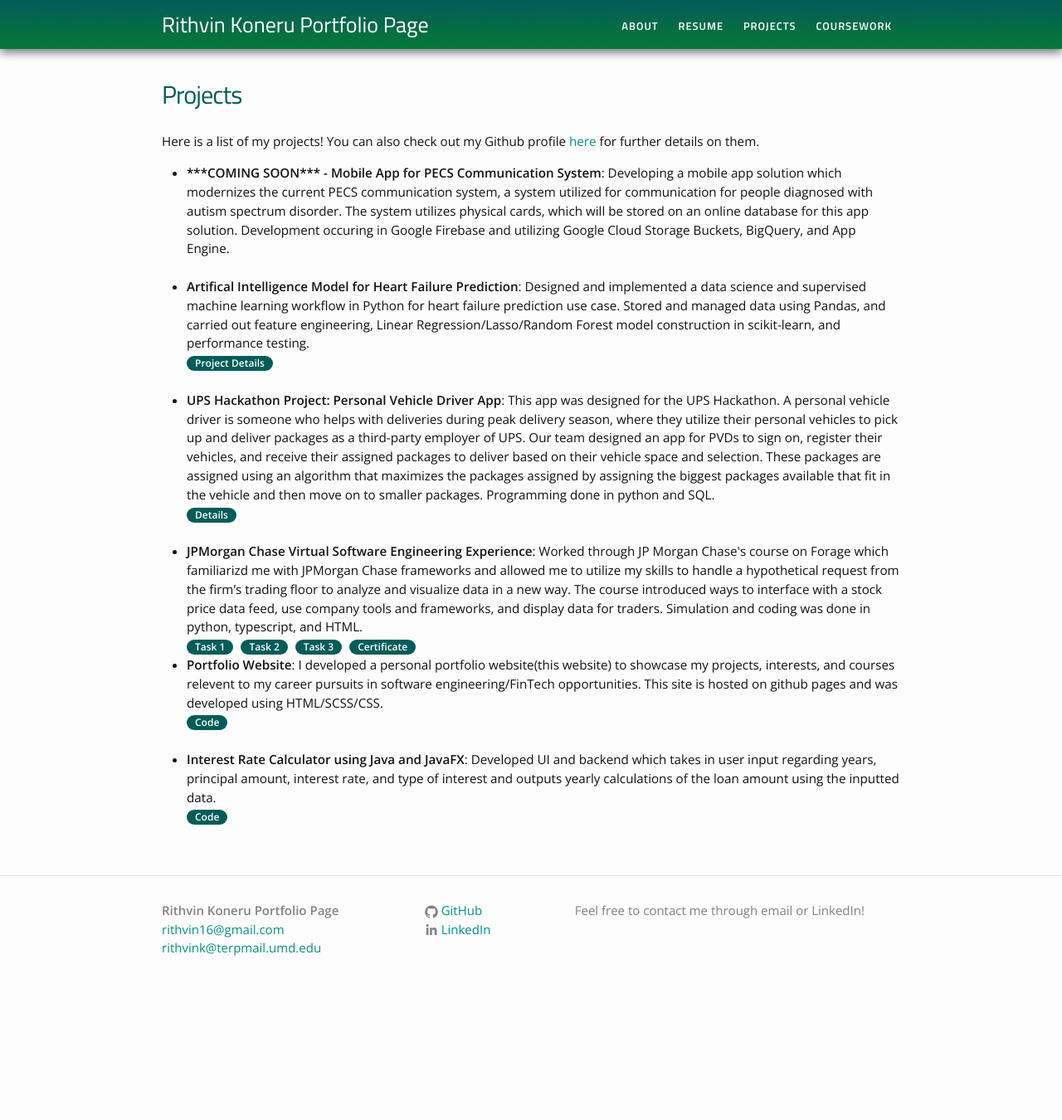
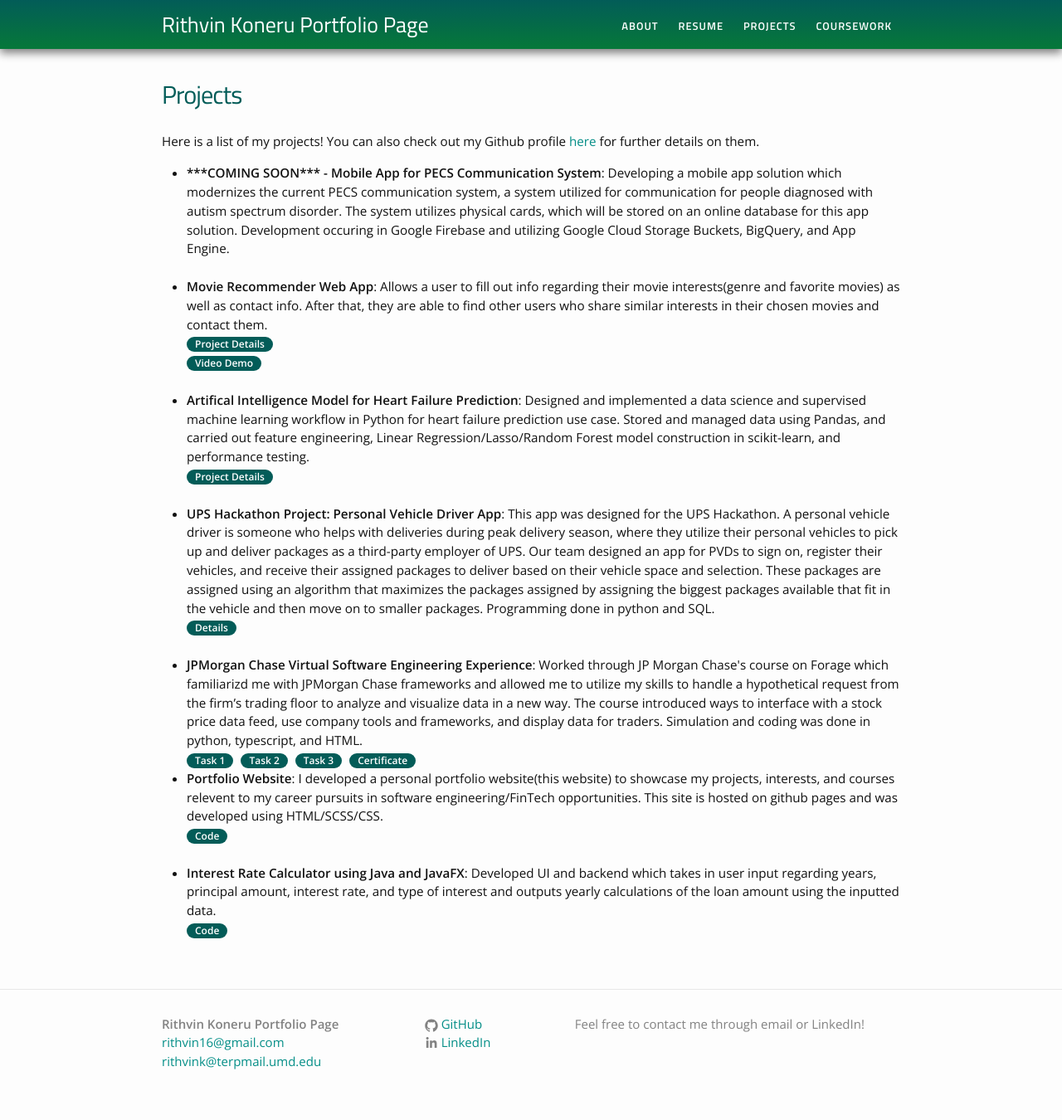
Before and after one commit to RithvinK/RithvinK.github.io, a Jekyll site: the page built from projects.md, in a window 1280 px wide. Shown: the whole page at 83% size. Built offline with Jekyll 4.4.1, drawn with Linux system fonts in a browser that asks for light colours; before the commit the page ends 1214 px from its top, so only the background shows below that.

Commit message:
Update projects.md

```diff
--- a/projects.md
+++ b/projects.md
@@ -9,6 +9,11 @@ Here is a list of my projects! You can also check out my Github profile <a href=
 <ul>
 	<li>
 		<b>***COMING SOON*** - Mobile App for PECS Communication System</b>: Developing a mobile app solution which modernizes the current PECS communication system, a system utilized for communication for people diagnosed with autism spectrum disorder. The system utilizes physical cards, which will be stored on an online database for this app solution. Development occuring in Google Firebase and utilizing Google Cloud Storage Buckets, BigQuery, and App Engine. <br>
+	</li><br>
+	<li>
+		<b>Movie Recommender Web App</b>: Allows a user to fill out info regarding their movie interests(genre and favorite movies) as well as contact info. After that, they are able to find other users who share similar interests in their chosen movies and contact them. <br>
+		<a href="https://github.com/RithvinK/Movie_Recommender"><div class="color-button">Project Details</div></a><br>
+		<a href="https://www.youtube.com/watch?v=QUT7arhdlzo"><div class="color-button">Video Demo</div></a>
 	</li><br>
 	<li>
 		<b>Artifical Intelligence Model for Heart Failure Prediction</b>: Designed and implemented a data science and supervised machine learning workflow in Python for heart failure prediction use case. Stored and managed data using Pandas, and carried out feature engineering, Linear Regression/Lasso/Random Forest model construction in scikit-learn, and performance testing. <br>
```
